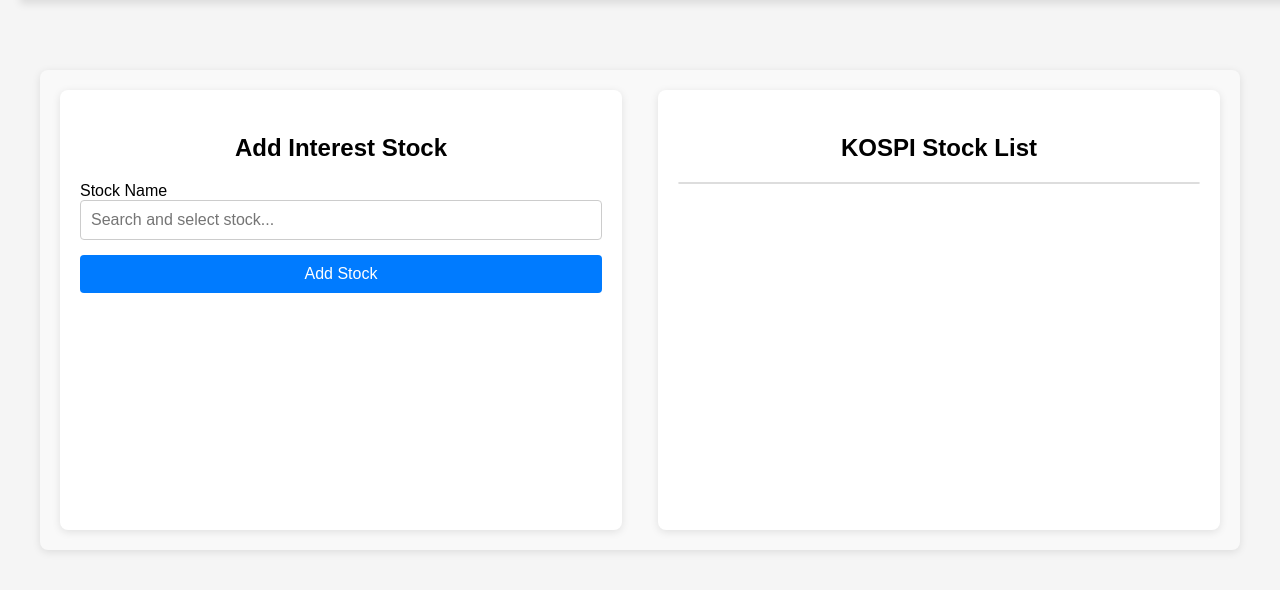
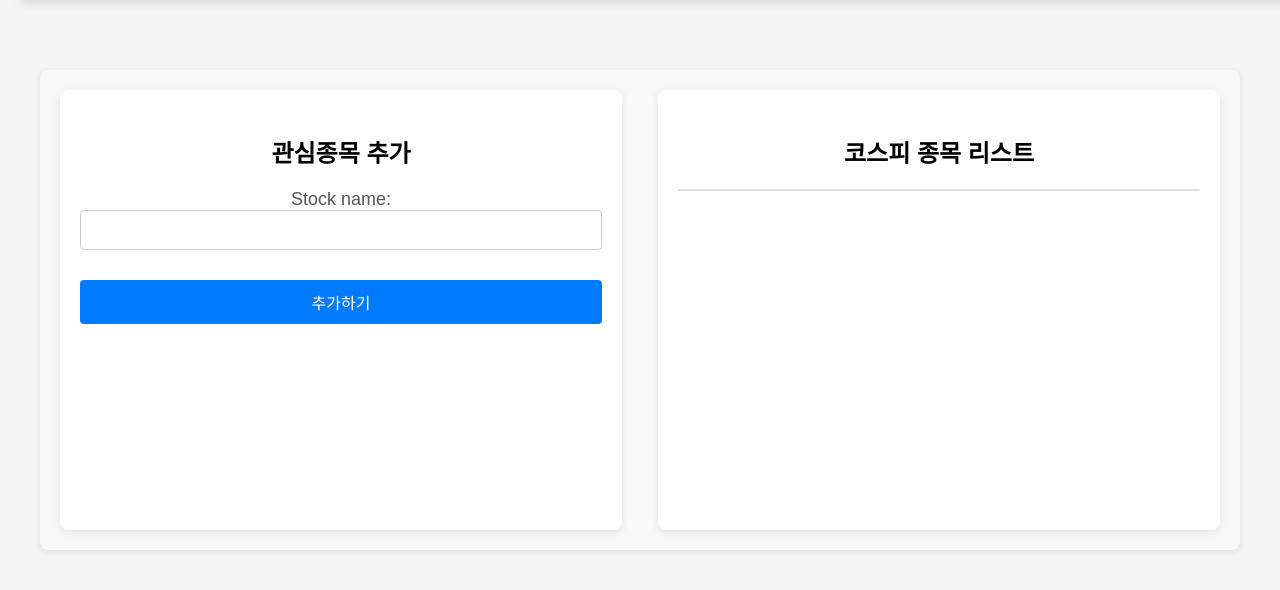
Before and after one commit to 0jjuni/stock_predictor, a Django app: page /accounts/add/ in a window 1280 px wide. Shown: the part 70-660 px from the top of the page. Run offline with Django 5.2, Linux system fonts and the light colour scheme; the visitor is signed in with stand-in values (Sample User, id 1); data that the repository does not hold is empty; parts of the project's set-up code (start-up, migrations or seed data) failed here and were passed over.

Commit message:
관심 종목 추가 오류 메시지 부분 수정 및 한국어로 변경

```diff
--- a/accounts/templates/accounts/add_stock.html
+++ b/accounts/templates/accounts/add_stock.html
@@ -10,7 +10,7 @@
 {% block content %}
 <div class="stock-container">
     <div class="stock-form">
-        <h3 class="form-title">Add Interest Stock</h3>
+        <h3 class="form-title">관심종목 추가</h3>
 
         <!-- 메시지 표시 블록 -->
         {% if messages %}
@@ -24,18 +24,16 @@
         <!-- 주식 검색 및 입력 필드를 하나로 통합 -->
         <form method="post">
             {% csrf_token %}
+            <!-- form 렌더링 -->
+            {{ form.as_p }}
 
-            <!-- 주식 입력 필드 (검색 및 입력 기능을 겸함) -->
-            <label for="id_stock_name">Stock Name</label>
-            <input type="text" id="id_stock_name" class="search-input" onkeyup="filterStocks()" placeholder="Search and select stock...">
-
-            <button type="submit" class="btn-submit">Add Stock</button>
+            <button type="submit" class="btn-submit">추가하기</button>
         </form>
     </div>
 
     <!-- 전체 주식 리스트를 오른쪽에 표시 -->
     <div class="stock-list-container">
-        <h3 class="list-title">KOSPI Stock List</h3>
+        <h3 class="list-title">코스피 종목 리스트</h3>
         <ul class="stock-list" id="stock-list">
             {% for stock in all_stocks %}
                 <li class="stock-item" onclick="fillStockName('{{ stock.name }}')">
--- a/accounts/views.py
+++ b/accounts/views.py
@@ -45,25 +45,27 @@
             try:
                 stock = Stock.objects.get(name=stock_name)
             except Stock.DoesNotExist:
-                messages.error(request, f"{stock_name} is not a valid stock name.")
+                messages.error(request, f"[{stock_name}]는 코스피 종목이 아니거나 잘못입력하셨습니다.")
                 return render(request, 'accounts/add_stock.html', {'form': form, 'all_stocks': all_stocks})
 
             # 동일한 주식이 이미 관심 목록에 있는지 확인
             if InterestStock.objects.filter(user=request.user, stock_code=stock.code).exists():
-                messages.error(request, f"{stock_name} is already in your interest list.")
+                messages.error(request, f"[{stock_name}]는 이미 관심 종목에 추가되어있습니다.")
             else:
+                # stock_code를 찾아서 InterestStock 객체를 저장
                 interest_stock = InterestStock(
                     user=request.user,
                     stock_name=stock.name,
-                    stock_code=stock.code
+                    stock_code=stock.code  # 주식 코드 추가
                 )
                 interest_stock.save()
-                messages.success(request, f"{stock_name} has been added to your interest list.")
+                messages.success(request, f"[{stock_name}]이(가) 성공적으로 추가되었습니다.")
                 return redirect('add_interest_stock')
     else:
         form = InterestStockForm()
 
     return render(request, 'accounts/add_stock.html', {'form': form, 'all_stocks': all_stocks})
+
 
 
 
--- a/static/css/add_stock.css
+++ b/static/css/add_stock.css
@@ -30,7 +30,7 @@
     margin-bottom: 15px;
     padding: 10px;
     border-radius: 4px;
-    color: white;
+    color: #007bff;
 }
 
 .alert-success {
```
